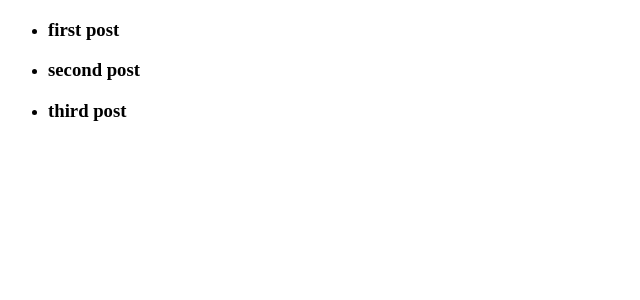
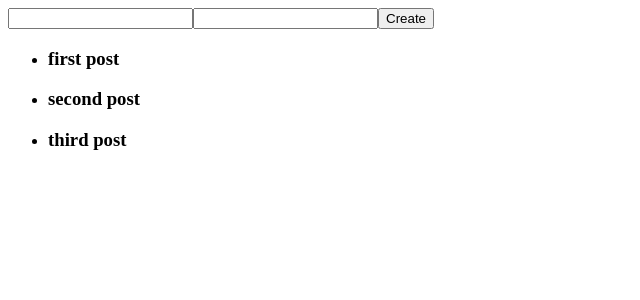
Before and after one commit to chrispiccaro18/react-redux, a React app: page / in a window 1280 px wide. Shown: the top 300 px of the page, without its empty margins (0-640 px from the left). Built offline with nearby package versions, Linux system fonts and the light colour scheme.

Commit message:
making sure post form renders

```diff
--- a/src/components/App.js
+++ b/src/components/App.js
@@ -1,5 +1,6 @@
 import React from 'react';
 import Posts from './Posts';
+import PostForm from './PostForm';
 
 const posts = [
   { title: 'first post', body: 'lorem ipsum aupsum' },
@@ -7,8 +8,16 @@ const posts = [
   { title: 'third post', body: 'lorem ipsum dipsum' }
 ];
 
+const testOnSubmit = event => {
+  event.preventDefault();
+  console.log('submit', event.target);
+};
+
 export default function App() {
   return (
-    <Posts posts={posts} />
+    <>
+      <PostForm onSubmit={testOnSubmit} />
+      <Posts posts={posts} />
+    </>
   );
 }
```
